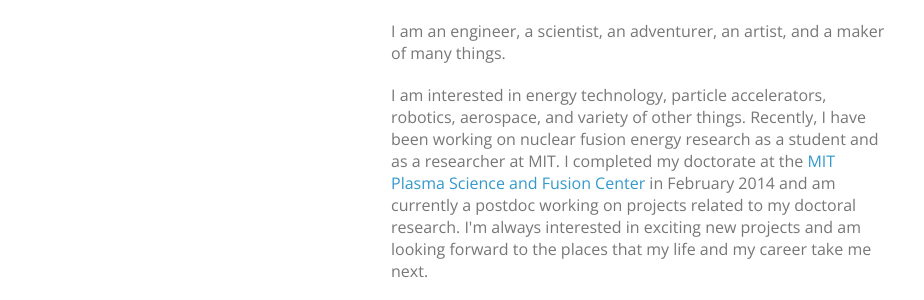
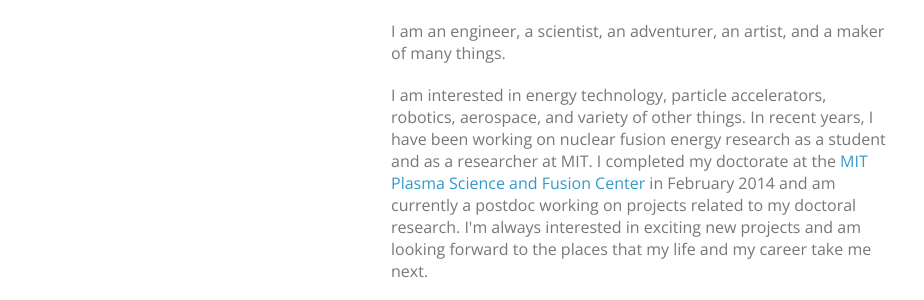
Before and after one commit to hbar/hbar.github.io, a Jekyll site: the page built from index.md, in a window 1280 px wide. Shown: the part 440-740 px from the top of the page, without its empty margins (179-1103 px from the left). Built offline with Jekyll 4.4.1, drawn with Linux system fonts in a browser that asks for light colours.

Commit message:
updated index

```diff
--- a/index.md
+++ b/index.md
@@ -7,7 +7,7 @@ title: haroldbot
 
 <p>I am an engineer, a scientist, an adventurer, an artist, and a maker of many things.</p>
 
-<p> I am interested in energy technology, particle accelerators, robotics, aerospace, and variety of other things. Recently, I have been working on nuclear fusion energy research as a student and as a researcher at MIT. I completed my doctorate at the <a href='http://www.psfc.mit.edu/'>MIT Plasma Science and Fusion Center</a> in February 2014 and am currently a postdoc working on projects related to my doctoral research. I'm always interested in exciting new projects and am looking forward to the places that my life and my career take me next.</p>
+<p> I am interested in energy technology, particle accelerators, robotics, aerospace, and variety of other things. In recent years, I have been working on nuclear fusion energy research as a student and as a researcher at MIT. I completed my doctorate at the <a href='http://www.psfc.mit.edu/'>MIT Plasma Science and Fusion Center</a> in February 2014 and am currently a postdoc working on projects related to my doctoral research. I'm always interested in exciting new projects and am looking forward to the places that my life and my career take me next.</p>
 
 ## Projects
 {% for post in site.posts limit:5 %}
```
